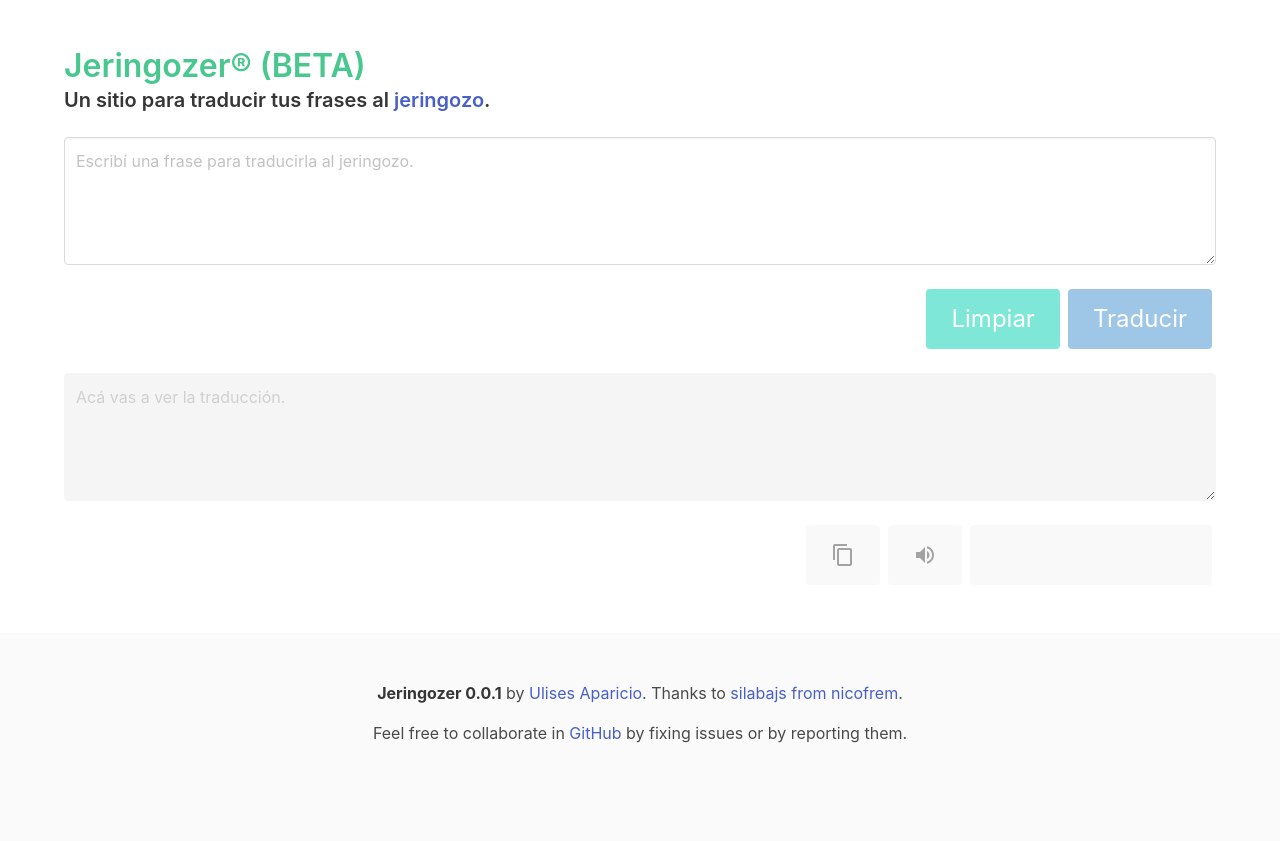
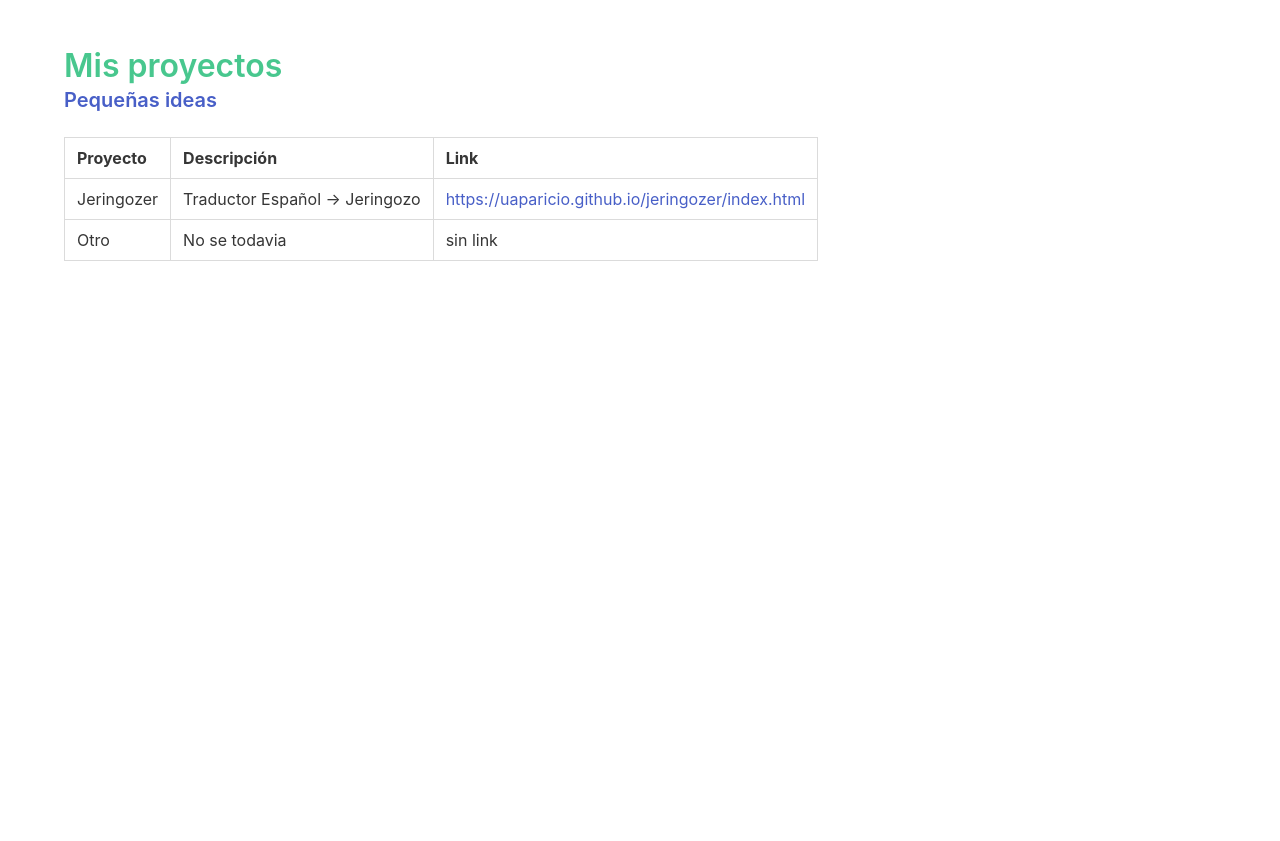
Before and after one commit to uaparicio/jeringozer.github.io, a plain HTML site: page index.html in a window 1280 px wide. After the commit the page ends 800 px from the top, so only its background shows below. Drawn offline with nearby package versions, Linux system fonts and the light colour scheme.

Commit message:
Directorio de sitios

```diff
--- a/index.html
+++ b/index.html
@@ -1,17 +1,11 @@
 <!DOCTYPE html>
 <html>
     <head>
-        <title>Jeringozer®</title>
-        <script src="silabajs.js"></script>
+        <title>Projects</title>
         <meta charset="utf-8">
         <meta name="viewport" content="width=device-width,initial-scale=1">
         <link rel="stylesheet" href="https://cdn.jsdelivr.net/npm/bulma@0.9.3/css/bulma.min.css">
-        <link rel="apple-touch-icon" sizes="180x180" href="/apple-touch-icon.png">
-        <link rel="icon" type="image/png" sizes="32x32" href="/favicon-32x32.png">
-        <link rel="icon" type="image/png" sizes="16x16" href="/favicon-16x16.png">
-        <link rel="manifest" href="/site.webmanifest">
-        <link href="https://fonts.googleapis.com/icon?family=Material+Icons"
-      rel="stylesheet">
+        <link href="https://fonts.googleapis.com/icon?family=Material+Icons" rel="stylesheet">
     </head>
 
     <body>
@@ -19,89 +13,33 @@
             <div class="container">
                 <h1 class="title">
                     <p class="has-text-success">
-                        Jeringozer® (BETA)
+                        Mis proyectos
                     </p>
                 </h1>
                 <p class="subtitle">
                     <strong>
-                        Un sitio para traducir tus frases al <a href="https://es.wikipedia.org/wiki/Jerigonza" target="_blank">jeringozo</a>.
+                        <a>Pequeñas ideas</a>
                     </strong>
                 </p>
                 <div class="block">
-                    <textarea class="textarea" id="entrada" placeholder="Escribí una frase para traducirla al jeringozo." onkeyup="enableButtons(this.value)"></textarea>
-                </div>
-                <div class="block">
-                    <div class="buttons is-right">
-                        <input type="button" id="limpiar" class="button is-primary is-large is-half" onclick="limpiar()" value="Limpiar" disabled></input>
-                        <input type="button" id="traducir" class="button is-info is-large is-half" onclick="enviarFrase(this.value)" value="Traducir" disabled></input>
-                    </div>
-                </div>
-                <div class="block">
-                    <textarea class="textarea" id="salida" placeholder="Acá vas a ver la traducción." disabled></textarea>
-                </div>
-                <div class="block">
-                    <div class="buttons is-right">
-                        <button id="copiar" class="button is-light is-large is-half" onclick="copiar()" disabled><span class="material-icons">content_copy</span></button>
-                        <button id="escuchar" class="button is-light is-large is-half" onclick="escuchar()" disabled><span class="material-icons">volume_up</span></button>
-                        <button id="compartir" class="button is-light is-large is-half" onclick="compartir()" disabled><span class="material-icons">whatsapp</span></button>
-
-                    </div>
+                    <table class="table is-bordered">
+                        <tr>
+                          <th>Proyecto</th>
+                          <th>Descripción</th>
+                          <th>Link</th>
+                        </tr>
+                        <tr>
+                          <td>Jeringozer</td>
+                          <td>Traductor Español -> Jeringozo</td>
+                          <td><a href="/jeringozer/index.html">https://uaparicio.github.io/jeringozer/index.html</a></td>
+                        </tr>
+                        <tr>
+                          <td>Otro</td>
+                          <td>No se todavia</td>
+                          <td>sin link</td>
+                        </tr>
                 </div>
             </div>
         </section>
-        <footer class="footer">
-            <div class="content has-text-centered">
-              <p>
-                <strong>Jeringozer 0.0.1</strong> by <a href="https://www.linkedin.com/in/ulises-aparicio-qa/">Ulises Aparicio</a>. Thanks to <a href="https://github.com/nicofrem/silabajs">silabajs from nicofrem</a>.
-              </p>
-              <p>
-                Feel free to collaborate in <a href="https://github.com/uaparicio/uaparicio.github.io">GitHub</a> by fixing issues or by reporting them.
-              </p>
-            </div>
-          </footer>
-        <script>
-            function enviarFrase(value){
-                silabaJS.jeringuear(document.getElementById("entrada").value)
-                document.getElementById("copiar").disabled = false;
-                document.getElementById("escuchar").disabled = false;
-                document.getElementById("compartir").disabled = false;
-            }
-
-            function limpiar(){
-                document.getElementById("entrada").value =
-                document.getElementById("salida").innerText = ""
-                document.getElementById("copiar").disabled =
-                document.getElementById("escuchar").disabled =
-                document.getElementById("compartir").disabled =
-                document.getElementById("limpiar").disabled =
-                document.getElementById("traducir").disabled = true;
-            }
-
-            function escuchar(){
-                silabaJS.escuchar(document.getElementById("salida").value)
-            }
-
-            function enableButtons(value){
-                if(value != "")
-                    document.getElementById("limpiar").disabled = document.getElementById("traducir").disabled = false;
-                else
-                    document.getElementById("limpiar").disabled = document.getElementById("traducir").disabled = true;
-            }
-
-            function copiar() {
-                var copyText = document.getElementById("salida").value;
-                navigator.clipboard.writeText(copyText).then(() => {
-                    alert("Texto copiado al portapapeles");
-                });
-            }
-
-            function compartir() {
-                var message = encodeURIComponent(document.getElementById("salida").value)
-                window.open(
-                    "https://wa.me/?text=" + message,
-                    '_blank'
-                );
-            }
-        </script>
     </body>
 </html>
```
Also changed, not shown: jeringozer/index.html (added, +107 -0 lines), jeringozer/android-chrome-192x192.png (renamed from android-chrome-192x192.png), jeringozer/android-chrome-512x512.png (renamed from android-chrome-512x512.png), jeringozer/apple-touch-icon.png (renamed from apple-touch-icon.png), jeringozer/favicon-16x16.png (renamed from favicon-16x16.png), jeringozer/favicon-32x32.png (renamed from favicon-32x32.png), jeringozer/favicon.ico (renamed from favicon.ico), jeringozer/silabajs.js (renamed from silabajs.js), jeringozer/site.webmanifest (renamed from site.webmanifest).
